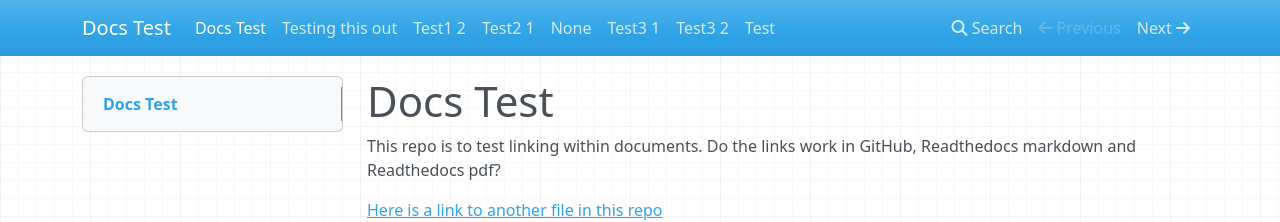
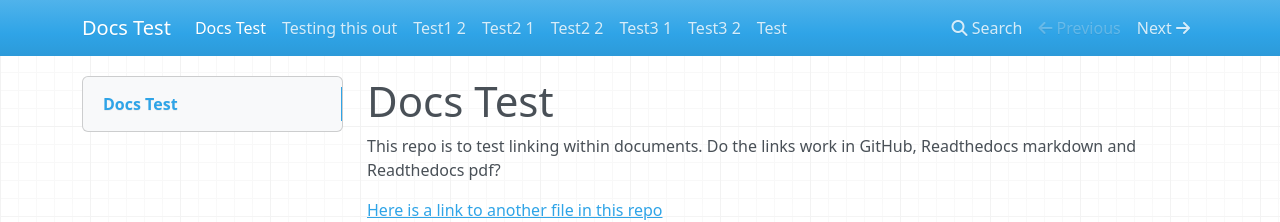
Before and after one commit to iriark01/docs_test, an MkDocs documentation site: the page built from Docs/index.md, in a window 1280 px wide. Shown: the top 222 px of the page. Built offline with MkDocs 1.6.1, drawn with Linux system fonts in a browser that asks for light colours; nearby versions of some CDN libraries; old or Windows-style settings are respelled for this version of MkDocs.

Commit message:
Update mkdocs.yml

```diff
--- a/mkdocs.yml
+++ b/mkdocs.yml
@@ -7,7 +7,7 @@ pages:
 - ['TestDir1/test1-1.md']
 - ['TestDir1/test1-2.md']
 - ['TestDir2/test2-1.md']
-- ['TestDir2/test2-2/md']
+- ['TestDir2/test2-2.md']
 - ['TestDir3/test3-1.md']
 - ['TestDir3/test3-2.md']
 - ['TestDir1/TestDir1-1/test.md']
```
